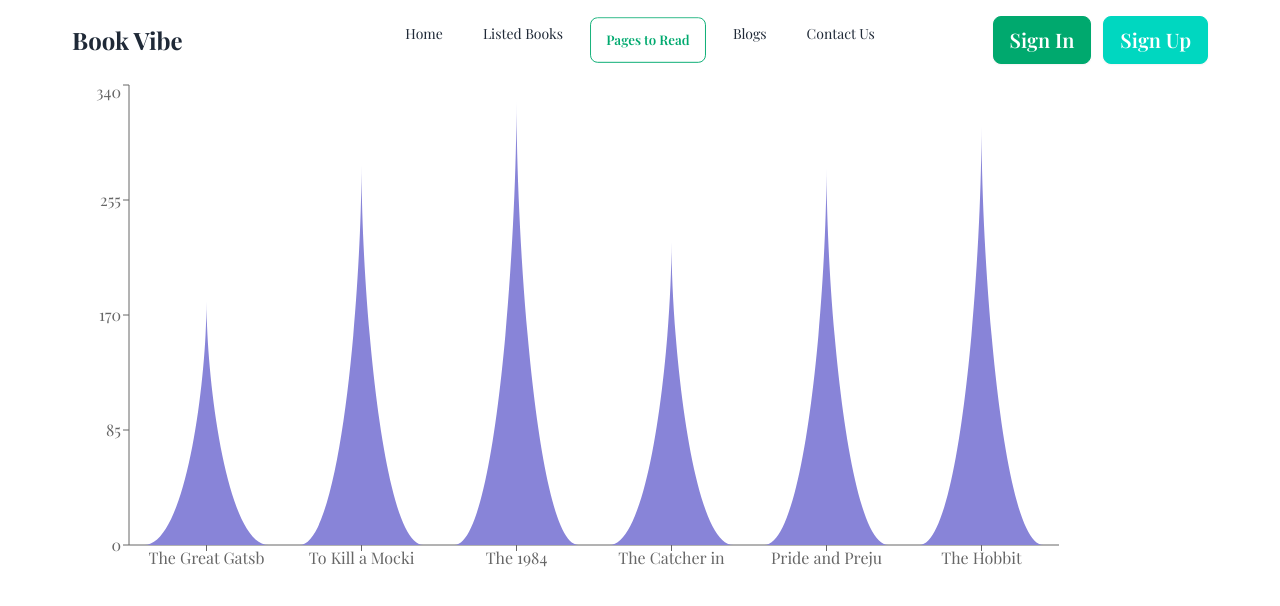
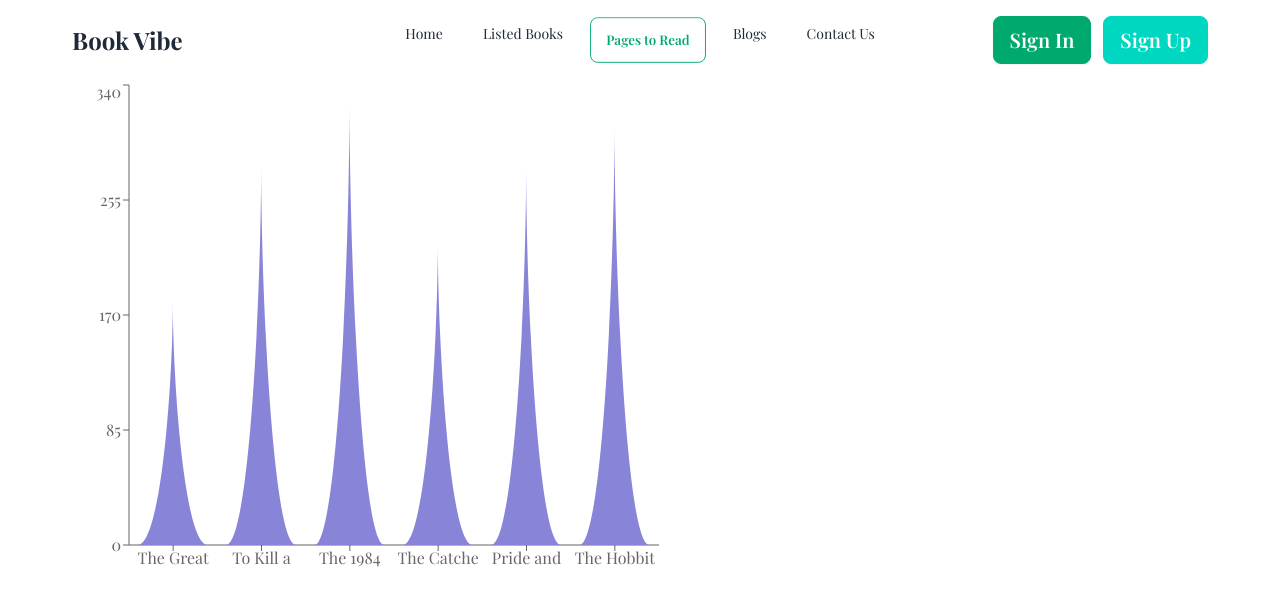
Before and after one commit to rezwanhossen/Book-vibe, a React (Vite) app: page /readPags in a window 1280 px wide. Shown: the top 606 px of the page. Built offline with nearby package versions, Linux system fonts and the light colour scheme; a web font is replaced by a local one.

Commit message:
bar cgart reponsiv

```diff
--- a/src/Component/ReadPags/ReadPags.jsx
+++ b/src/Component/ReadPags/ReadPags.jsx
@@ -22,7 +22,7 @@ const ReadPags = () => {
       .then((res) => res.json())
       .then((data) => {
         const datas = data.map((item) => ({
-          name: item.bookName.slice(0, 15),
+          name: item.bookName.slice(0, 10),
           pag: item.totalPages,
         }));
         setdata(datas);
@@ -30,8 +30,8 @@ const ReadPags = () => {
   }, []);
 
   return (
-    <div>
-      <BarChart width={1000} height={500} data={data}>
+    <div className=" w-full">
+      <BarChart width={600} height={500} data={data}>
         <XAxis dataKey="name" />
         <YAxis />
         <Bar dataKey="pag" fill="#8884d8" shape={<TriangleBar />} />
```
